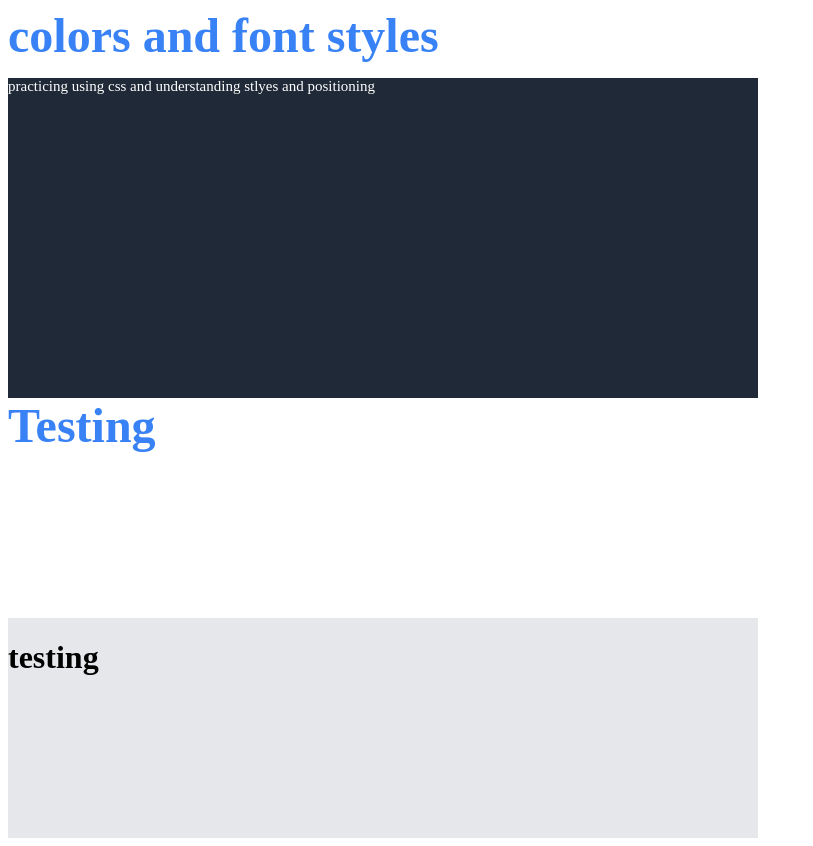
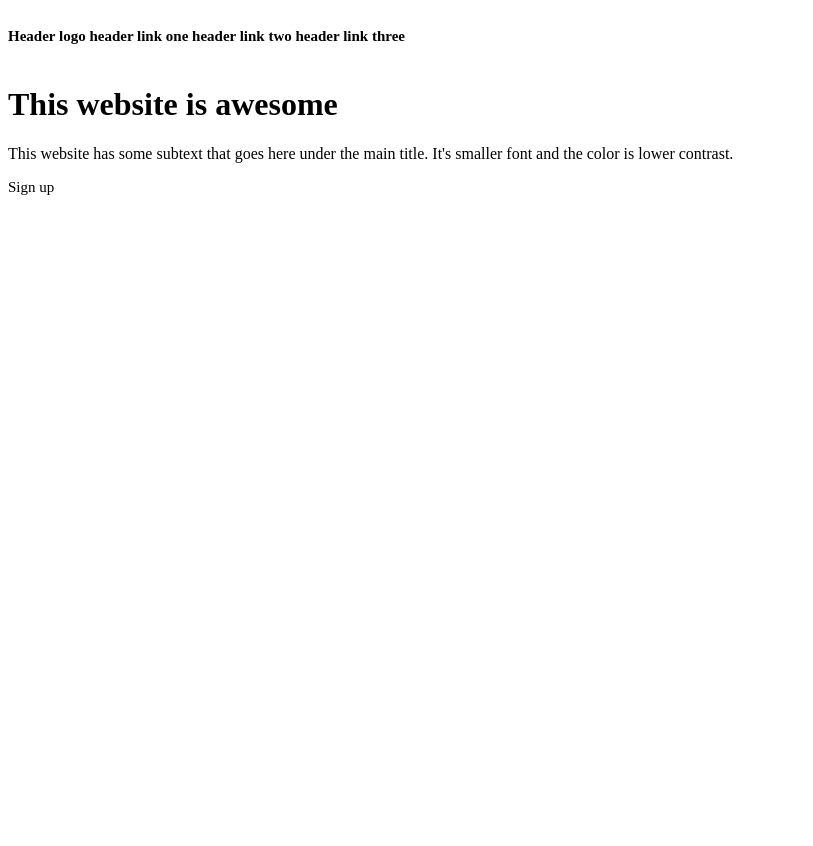
Before and after one commit to rebeccabuehler/Landing-page, a plain HTML site: page index.html in a window 1280 px wide. Shown: the whole page, without its empty margins (0-813 px from the left). After the commit the page ends 800 px from the top, so only its background shows below. Drawn offline with Linux system fonts and the light colour scheme.

Commit message:
Starting with one box at a time, putting all the html context first

```diff
--- a/index.html
+++ b/index.html
@@ -8,18 +8,14 @@
 </head>
 
 <body>
-    <box-one>
-        <b-text>colors and font styles</b-text>
-    </box-one>
-    <box-two>
-        <div>practicing using css and understanding stlyes and positioning</div>
-    </box-two>
-    <box-three>
-        <b-text>Testing</b-text>
-    </box-three>
-    <box-four>
-        <h1>testing</h1>
-    </box-four>
+    <div>
+        <h4>Header logo header link one header link two header link three</h4>
+    </div>
+    <h1>This website is awesome</h1>
+    <p>This website has some subtext that goes here under the main title. It's smaller font and the color is lower contrast.</p>
+    <div>Sign up</div>
+
+
 </body>
 
 </html>
--- a/style.css
+++ b/style.css
@@ -5,10 +5,12 @@ b-text{
     font-weight: bold;
 }
 div{
-    color: white;
+    color: black;
     font-size: 15px;
     font: italic;
     font-weight: 200;
+    display: flex;
+    flex-wrap: nowrap;
 }
 
 box-one{
```
